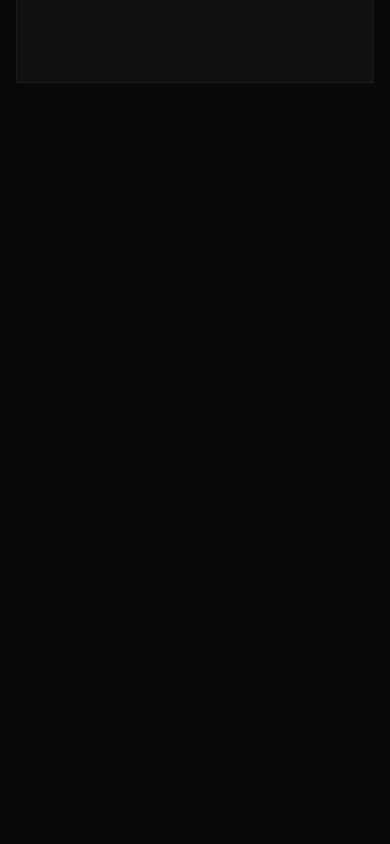
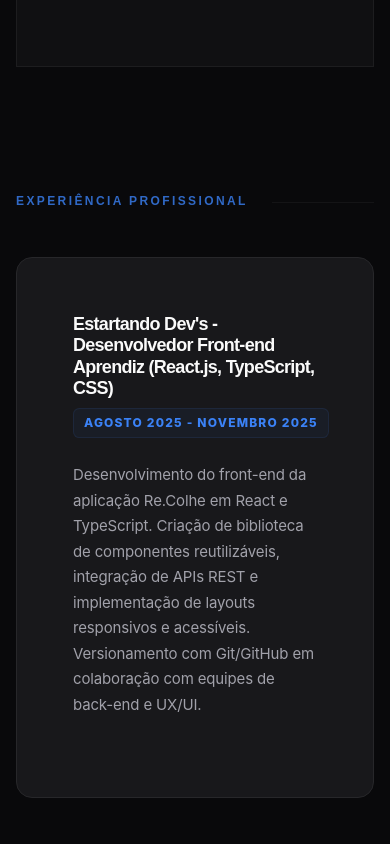
Before and after one commit to TiagoLeopoldo/react-ts-new-portfolio, a React (Vite) app: page / in a window 390 px wide. Shown: the part 2340-3184 px from the top of the page. Before the commit the page ends 2503 px from the top, so only its background shows below. Built offline with nearby package versions, Linux system fonts and the light colour scheme; a web font is replaced by a local one.

Commit message:
feat: implementa seção de experiência profissional

```diff
--- /dev/null
+++ b/src/components/organisms/ProfessionalSection/ProfessionalSection.css
@@ -0,0 +1,82 @@
+.experience {
+  display: flex;
+  flex-direction: column;
+  gap: var(--space-6);
+  padding: var(--space-2) 0;
+  list-style: none;
+}
+
+.experience-item {
+  background-color: var(--surface);
+  padding: var(--space-6);
+  border-radius: var(--radius-lg);
+  border: 1px solid var(--border);
+  display: flex;
+  flex-direction: column;
+  gap: var(--space-4);
+  transition: all var(--transition-base);
+  position: relative;
+  overflow: hidden;
+}
+
+.experience-item::before {
+  content: '';
+  position: absolute;
+  top: 0;
+  left: 0;
+  width: 4px;
+  height: 0;
+  background-color: var(--accent);
+  transition: height var(--transition-base);
+}
+
+.experience-item:hover {
+  border-color: var(--accent);
+  box-shadow: 0 10px 30px -15px rgba(59, 130, 246, 0.2);
+  transform: translateX(4px);
+}
+
+.experience-item:hover::before {
+  height: 100%;
+}
+
+.experience-header {
+  display: flex;
+  justify-content: space-between;
+  align-items: flex-start;
+  gap: var(--space-4);
+}
+
+.experience-item h3.title {
+  font-size: var(--text-lg);
+  font-weight: 800;
+  color: var(--primary);
+  line-height: 1.2;
+}
+
+.experience-item .period {
+  font-size: var(--text-xs);
+  color: var(--accent);
+  font-weight: 800;
+  text-transform: uppercase;
+  letter-spacing: 0.1em;
+  white-space: nowrap;
+  background-color: rgba(59, 130, 246, 0.05);
+  padding: 4px 10px;
+  border-radius: var(--radius-sm);
+  border: 1px solid rgba(59, 130, 246, 0.1);
+}
+
+.impact-description {
+  font-size: var(--text-base);
+  color: var(--secondary);
+  line-height: 1.7;
+  max-width: 800px;
+}
+
+@media (max-width: 768px) {
+  .experience-header {
+    flex-direction: column;
+    gap: var(--space-2);
+  }
+}
--- /dev/null
+++ b/src/components/organisms/ProfessionalSection/ProfessionalSection.tsx
@@ -0,0 +1,55 @@
+import { useEffect, useState } from "react";
+import { getProfessionalExperienceInfo } from "../../../services/professionalServices";
+import type { ProfessionalExperienceInfo } from "../../../types/serviceTypes";
+import "./ProfessionalSection.css";
+
+const ProfessionalSection = () => {
+  const [professionalInfo, setProfessionalInfo] = useState<ProfessionalExperienceInfo | null>(null);
+  const [loading, setLoading] = useState<boolean>(true);
+  const [error, setError] = useState<string | null>(null);
+
+  useEffect(() => {
+    const fetchExperiences = async () => {
+      try {
+        const data = await getProfessionalExperienceInfo();
+        console.log("Experiências profissionais carregadas:", data);
+        setProfessionalInfo(data);
+      } catch (error) {
+        console.error("Erro ao carregar experiências profissionais:", error);
+        setError("Erro ao carregar informações profissionais.");
+      } finally {
+        setLoading(false);
+      }
+    }
+
+    fetchExperiences();
+  }, []);
+
+  if (loading) return <p className="loading-state">Carregando experiências...</p>;
+  if (error) return <p className="error-state">{error}</p>;
+  return (
+    <>
+      {professionalInfo ?
+        <ul className="experience">
+          {professionalInfo?.experiences?.map((experience) => {
+            const impactfulDescription = experience.description;
+
+            return (
+              <li key={experience.id} className="experience-item fade-in-section">
+                <div className="experience-header">
+                  <h3 className="title">{experience.name}</h3>
+                  <span className="period">{experience.period}</span>
+                </div>
+                <p className="impact-description">{impactfulDescription}</p>
+              </li>
+            );
+          })}
+        </ul>
+        :
+        <p className="error-state">Erro ao carregar!</p>
+      }
+    </>
+  )
+}
+
+export default ProfessionalSection;
--- a/src/data/infos.json
+++ b/src/data/infos.json
@@ -130,12 +130,6 @@
         "name": "MartSpec LLC - Desenvolvedor Front-end Voluntário (React.js, TypeScript, BootStrap)",
         "period": "maio 2025 - junho 2025",
         "description": "Atuação em equipe internacional no desenvolvimento e modernização de plataforma web. Refatoração de componentes com Atomic Design, internacionalização para 12 idiomas e colaboração ágil via Jira e Slack."
-      },
-      {
-        "id": "3",
-        "name": "Transição de carreira",
-        "period": "novembro 2024 - maio 2025",
-        "description": "Transição da gastronomia para tecnologia. Participação em projetos reais com React, TypeScript, Git e metodologias ágeis, além de formação em Análise e Desenvolvimento de Sistemas."
       }
     ]
   },
--- a/src/main/Main.css
+++ b/src/main/Main.css
@@ -1,5 +1,5 @@
 .main {
-  margin: 1rem
+  margin: auto 1rem
 }
 
 @media (min-width: 1024px) {
--- a/src/main/Main.tsx
+++ b/src/main/Main.tsx
@@ -2,15 +2,21 @@
 import HeroSection from "../components/organisms/HeroSection/HeroSection";
 import Section from "../components/organisms/Section/Section";
 import "./Main.css"
+import ProfessionalSection from "../components/organisms/ProfessionalSection/ProfessionalSection";
 
 
-const Main = () => (
+const Main = () => {
+  return (
     <main className="main">
-    <HeroSection/>
+      <HeroSection />
       <Section title="Projetos">
         <ProjectSection />
       </Section>
+      <Section title="Experiência Profissional">
+        <ProfessionalSection />
+      </Section>
     </main>
   )
+}
 
 export default Main;
--- /dev/null
+++ b/src/services/professionalServices.ts
@@ -0,0 +1,17 @@
+import data from "../data/infos.json";
+import type { ProfessionalExperienceInfo } from "../types/serviceTypes";
+
+export const getProfessionalExperienceInfo = async (): Promise<ProfessionalExperienceInfo> => {
+  try {
+    const experiencesData = data.professionalExperiences;
+
+    if (!experiencesData) {
+      throw new Error("Seção professionalExperiences não encontrada no JSON");
+    }
+
+    return experiencesData;
+  } catch (error) {
+    console.error(error);
+    throw new Error("Erro ao buscar experiências profissionais.");
+  }
+};
```
Lines whose indentation alone changed are shown as unchanged.
